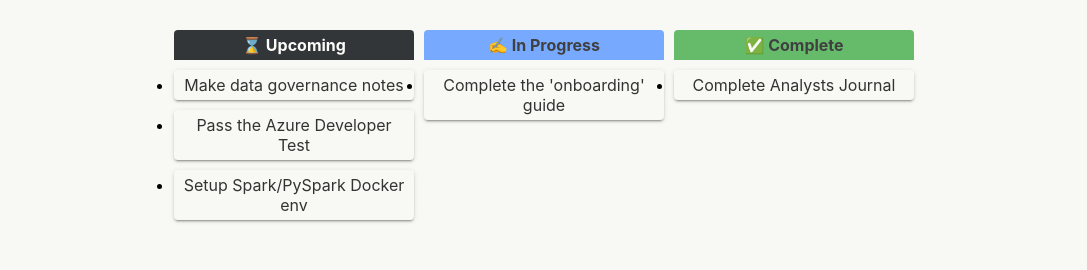
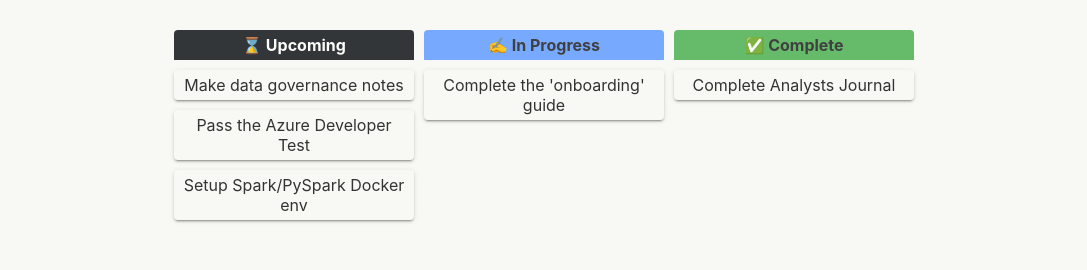
Before and after one commit to emiliod90/analystsjournal, a Next.js app: page / in a window 1280 px wide. Shown: the part 1711-1981 px from the top of the page, without its empty margins (96-1183 px from the left). Built offline with nearby package versions, Linux system fonts and the light colour scheme.

Commit message:
Signed-off-by: emiliod90 <emiliod90@gmail.com>

```diff
--- a/components/article-body/articleBody.module.css
+++ b/components/article-body/articleBody.module.css
@@ -4,6 +4,7 @@
 }
 
 .article h1 {
+  text-align: center;
   font-size: 2rem;
   line-height: 2.2rem;
   margin: 0.5rem 0px;
--- a/components/article-body/index.js
+++ b/components/article-body/index.js
@@ -1,9 +1,10 @@
 import styles from "./articleBody.module.css";
 
-export default function ArticleBody({ content, title, date }) {
+export default function ArticleBody({ content, title, date, author }) {
     return (
         <article className={styles.article}>
             <h1>{title}</h1>
+            <p>{author}</p>
             <p>{date}</p>
             <div className={styles.article_body} dangerouslySetInnerHTML={{ __html: content }}></div>
         </article>)
--- a/styles/Home.module.css
+++ b/styles/Home.module.css
@@ -1,3 +1,4 @@
+
 .hero_card {
   width: 100%;
   height: 665px;
@@ -252,6 +253,10 @@
   width: 240px;
 }
 
+.kanban_card ul {
+  list-style-type: none;
+}
+
 .kanban_card h4 {
   border-top-left-radius: 4px;
   border-top-right-radius: 4px;
```
Also changed, not shown: _articles/my-2022-backlog.md (+1 -1 lines).
